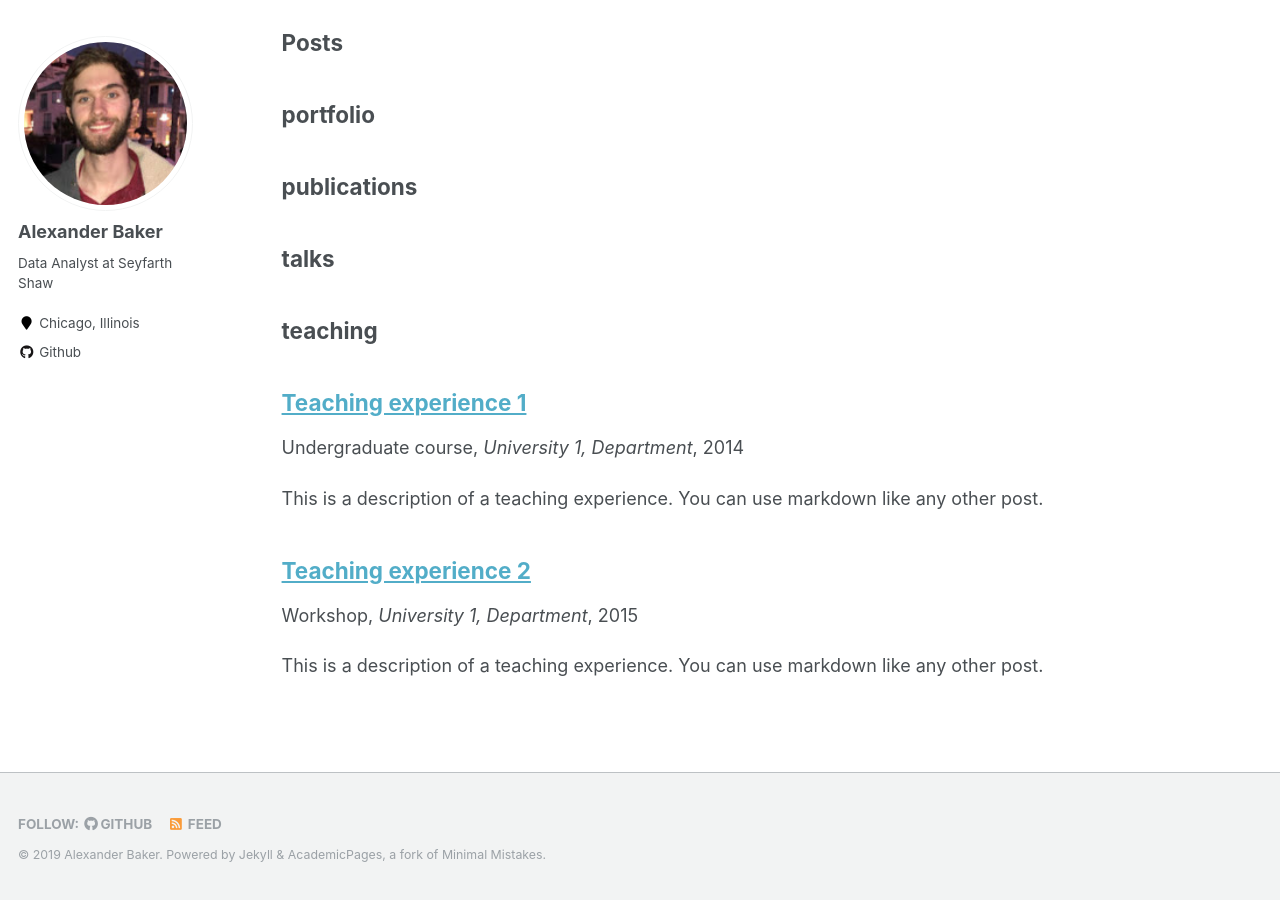
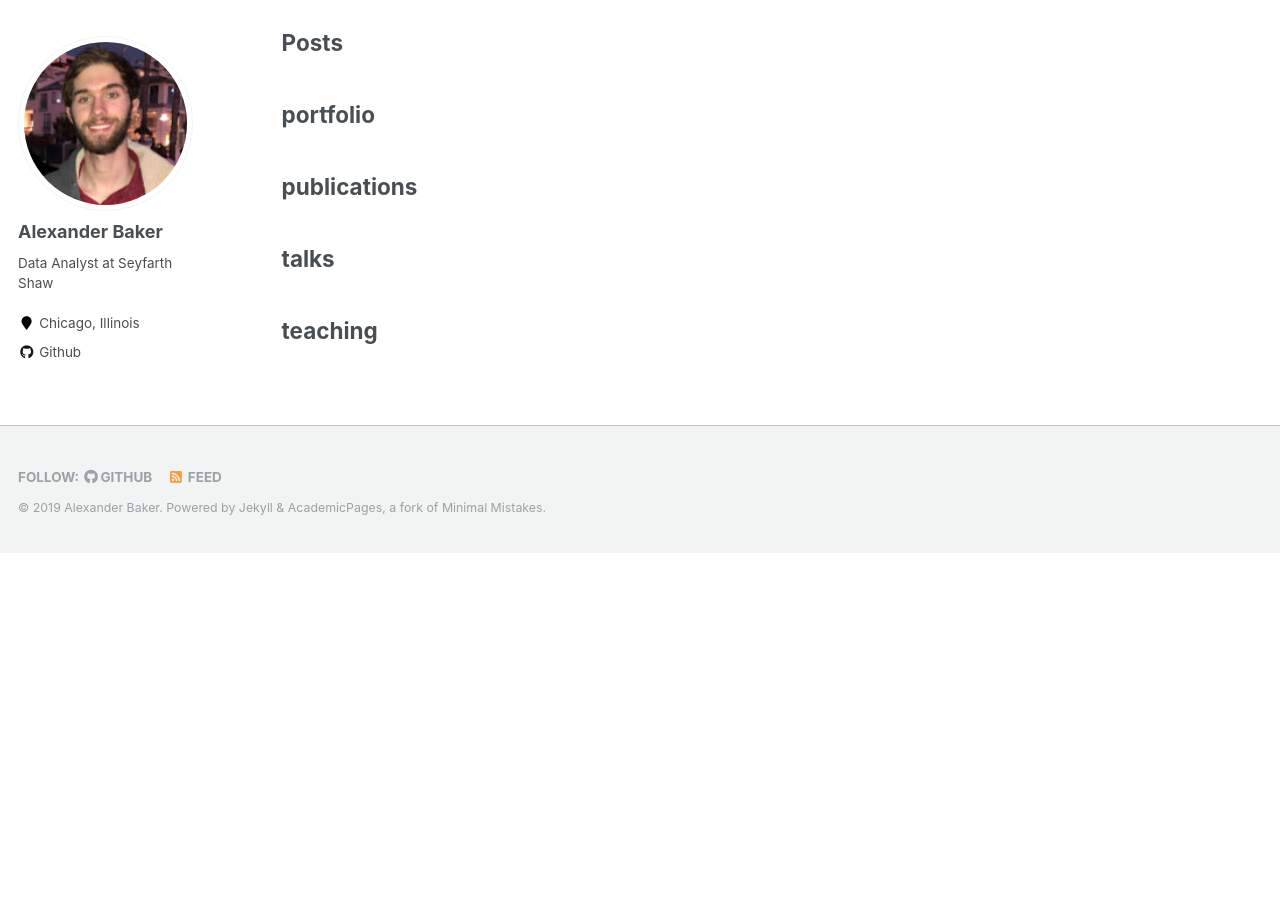
Before and after one commit to alexbakr/alexbakr.github.io, a Jekyll site: the page built from _pages/sitemap.md, in a window 1280 px wide and 900 px high, scrolled down 1809 px. Built offline with Jekyll 4.4.1, drawn with Linux system fonts in a browser that asks for light colours; after the commit the page ends 2362 px from its top, so only the background shows below that.

Commit message:
Planning out the layout

```diff
--- a/_teaching/2014-spring-teaching-1.md
+++ /dev/null
@@ -1,20 +0,0 @@
----
-title: "Teaching experience 1"
-collection: teaching
-type: "Undergraduate course"
-permalink: /teaching/2014-spring-teaching-1
-venue: "University 1, Department"
-date: 2014-01-01
-location: "City, Country"
----
-
-This is a description of a teaching experience. You can use markdown like any other post.
-
-Heading 1
-======
-
-Heading 2
-======
-
-Heading 3
-======
--- a/_teaching/2015-spring-teaching-2.md
+++ /dev/null
@@ -1,20 +0,0 @@
----
-title: "Teaching experience 2"
-collection: teaching
-type: "Workshop"
-permalink: /teaching/2015-spring-teaching-1
-venue: "University 1, Department"
-date: 2015-01-01
-location: "City, Country"
----
-
-This is a description of a teaching experience. You can use markdown like any other post.
-
-Heading 1
-======
-
-Heading 2
-======
-
-Heading 3
-======
```
Also changed, not shown: _pages/about.md (+1 -1 lines), _pages/cv.md (+16 -1 lines), 2 other files.
